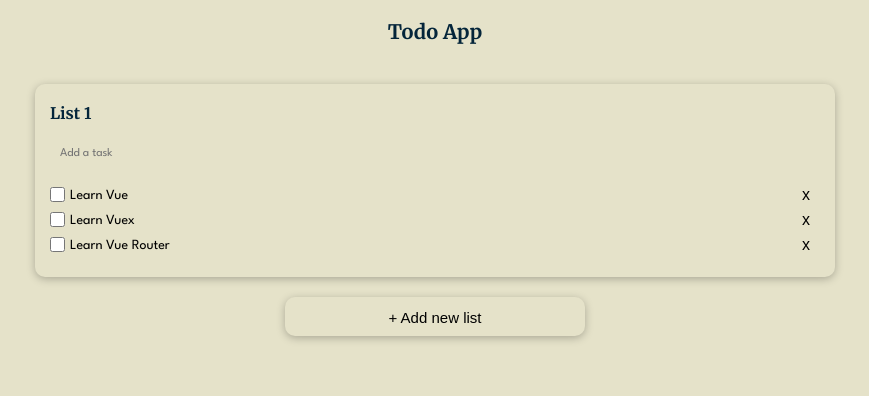
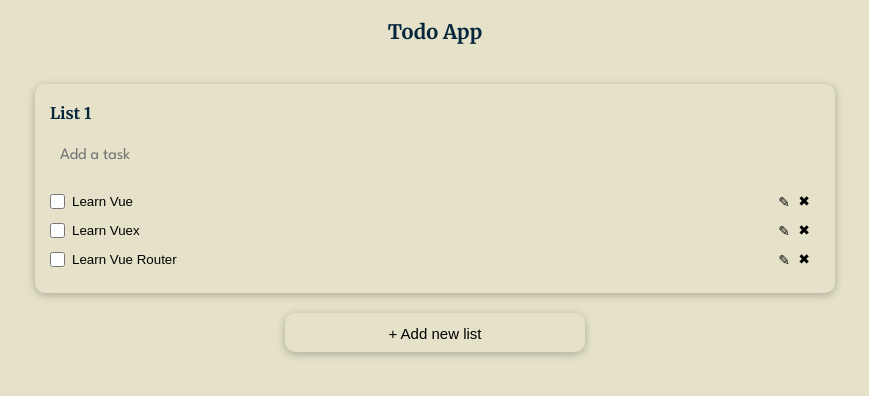
Before and after one commit to tripathishashikant/todo, a Vue app: page / in a window 1280 px wide. Shown: the top 396 px of the page, without its empty margins (205-1074 px from the left). Built offline with nearby package versions, Linux system fonts and the light colour scheme.

Commit message:
Edit task feature added.

```diff
--- a/src/components/modules/AddTask.vue
+++ b/src/components/modules/AddTask.vue
@@ -51,11 +51,9 @@ export default {
 
   &__label {
     flex: 1 1 100%;
-    padding-right: 20px;
   }
 
   &__input {
-    font-size: 1.2rem;
     width: 100%;
     border: 0 none;
     background: transparent;
--- a/src/components/modules/TheTask.vue
+++ b/src/components/modules/TheTask.vue
@@ -2,15 +2,31 @@
   <section class="task">
     <label class="task__label" :for="id">
       <input
-        :id="id"
         class="task__checkbox"
         type="checkbox"
+        :id="id"
         :name="title"
         v-model="completed"
         @click="toggleCompleted(listID, id)">
     </label>
-    <p class="task__title">{{ title }}</p>
-    <button class="task__delete nostyle" @click="deleteTask(listID, id)">x</button>
+    <input
+      ref="task__title"
+      class="task__title"
+      type="input"
+      :id="id"
+      :name="title"
+      :value="title"
+      @blur="editComplete(listID, id)"
+      @keypress.enter="editComplete(listID, id)"
+      readonly>
+    <button
+      class="task__edit nostyle"
+      title="Edit this task"
+      @click="editTheTask()">&#9998;</button>
+    <button
+      class="task__delete nostyle"
+      title="Delete this task"
+      @click="deleteTask(listID, id)">&#10006;</button>
   </section>
 </template>
 
@@ -18,11 +34,22 @@
 export default {
   name: 'theTask',
   props: ['listID', 'id', 'title', 'checked'],
-  inject: ['toggleCompleted', 'deleteTask'],
+  inject: ['toggleCompleted', 'deleteTask', 'editTask'],
   data() {
     return {
       completed: this.checked,
     };
+  },
+  methods: {
+    editTheTask() {
+      this.$refs.task__title.removeAttribute('readonly');
+      this.$refs.task__title.classList.add('task__title--edit');
+      this.$refs.task__title.focus();
+    },
+    editComplete(listID, id) {
+      this.editTask(listID, id, this.$refs.task__title.value);
+      this.$refs.task__title.setAttribute('readonly', true);
+    },
   },
 };
 </script>
@@ -34,7 +61,7 @@ export default {
   justify-content: flex-start;
   align-items: center;
 
-  padding: 0.5rem 0;
+  padding: 0.7rem 6rem 0.5rem 0;
 
   &__label {
     width: 1.5rem;
@@ -48,23 +75,42 @@ export default {
   }
 
   &__title {
-    line-height: normal;
-    padding: 0.1rem 0 0;
+    &:read-only {
+      border: 0 none;
+      background: transparent;
+      outline: 0 none;
+    }
   }
 
   &__delete {
     padding: 0 0.5rem;
     position: absolute;
     top: 50%;
-    right: 00.5rem;
+    right: 0.5rem;
     transform: translateY(-50%);
-    font-size: 1.6rem;
+    font-size: 1.4rem;
     cursor: pointer;
     border: 0 none;
     background: transparent;
 
     &:hover {
-      outline: 0.1rem solid $tangaroa;
+      color: $sage;
+    }
+  }
+
+  &__edit {
+    padding: 0.5rem 0.5rem 0.3rem;
+    position: absolute;
+    top: 50%;
+    right: 2.5rem;
+    transform: translateY(-50%);
+    font-size: 1.4rem;
+    cursor: pointer;
+    border: 0 none;
+    background: transparent;
+
+    &:hover {
+      color: $sage;
     }
   }
 }
--- a/src/components/modules/TodoApp.vue
+++ b/src/components/modules/TodoApp.vue
@@ -54,9 +54,13 @@ export default {
       addTask: this.addTask,
       addNewList: this.addNewList,
       deleteTask: this.deleteTask,
+      editTask: this.editTask,
     };
   },
   methods: {
+    addNewList(newList) {
+      this.lists.push(newList);
+    },
     toggleCompleted(listID, id) {
       for (let i = 0; i < this.lists.length; i += 1) {
         if (this.lists[i].id === listID) {
@@ -92,8 +96,17 @@ export default {
         }
       }
     },
-    addNewList(newList) {
-      this.lists.push(newList);
+    editTask(listID, id, value) {
+      for (let i = 0; i < this.lists.length; i += 1) {
+        if (this.lists[i].id === listID) {
+          for (let j = 0; j < this.lists[i].todos.length; j += 1) {
+            if (this.lists[i].todos[j].id === id) {
+              this.lists[i].todos[j].title = value;
+              break;
+            }
+          }
+        }
+      }
     },
   },
 };
```
